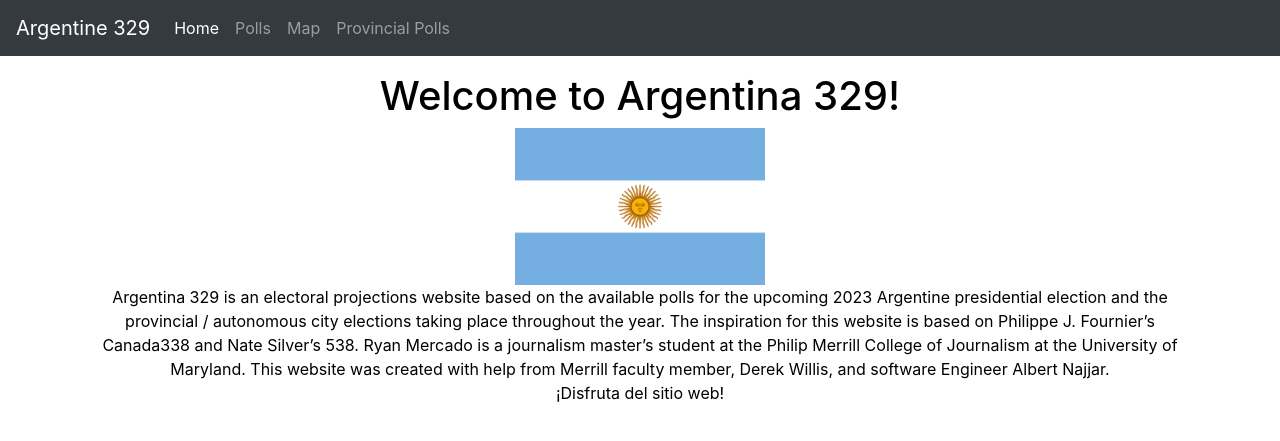
After one commit to NewsAppsUMD/final-project-Rmercad1, a Flask app: template scrapers/web_app/templates/provinces.html in a window 1280 px wide. The commit adds this page. Shown: the top 441 px of the page. Run offline with Flask 3, Linux system fonts and the light colour scheme; the template is opened without the code that fills it, so the values that code supplies are empty; some libraries are stand-ins or nearby versions.

Commit message:
provinces

```diff
--- /dev/null
+++ b/scrapers/web_app/templates/provinces.html
@@ -0,0 +1,58 @@
+<!DOCTYPE html>
+<html>
+  <head>
+    <title>Argentine 329</title>
+    <meta name="viewport" content="width=device-width, initial-scale=1">
+    <link rel="stylesheet" href="https://maxcdn.bootstrapcdn.com/bootstrap/4.5.2/css/bootstrap.min.css">
+    <script src="https://ajax.googleapis.com/ajax/libs/jquery/3.5.1/jquery.min.js"></script>
+    <script src="https://cdnjs.cloudflare.com/ajax/libs/popper.js/1.16.0/umd/popper.min.js"></script>
+    <script src="https://maxcdn.bootstrapcdn.com/bootstrap/4.5.2/js/bootstrap.min.js"></script>
+    <style>
+      body {
+        background-color: #ffffff;
+        color: rgb(0, 0, 0);
+      }
+
+      .card {
+        background-color: rgb(80, 78, 78);
+        color: white;
+
+  }
+  .dataframe
+{ }
+</style>
+    </style>
+  </head>
+  <body>
+    <nav class="navbar navbar-expand-lg navbar-dark bg-dark">
+      <a class="navbar-brand" href="#">Argentine 329</a>
+      <button class="navbar-toggler" type="button" data-toggle="collapse" data-target="#navbarNav" aria-controls="navbarNav" aria-expanded="false" aria-label="Toggle navigation">
+        <span class="navbar-toggler-icon"></span>
+      </button>
+      <div class="collapse navbar-collapse" id="navbarNav">
+        <ul class="navbar-nav">
+          <li class="nav-item active">
+            <a class="nav-link" href="#">Home <span class="sr-only">(current)</span></a>
+          </li>
+          <li class="nav-item">
+            <a class="nav-link" href="#">Polls</a>
+          </li>
+          <li class="nav-item">
+            <a class="nav-link" href="#">Map</a>
+          </li>
+          <li class="nav-item">
+            <a class="nav-link" href="#">Provincial Polls</a>
+          </li>
+        </ul>
+      </div>
+    </nav>
+    <div class="container mt-3">
+      <div class="row justify-content-center">
+        <div class="col-sm-12 text-center">
+          <h1>Welcome to Argentina 329!</h1>
+          <img src="{{ url_for('static', filename='images/Flag_of_Argentina.png') }}" alt="Argentina Flag" width="250" height="157">
+          <p>Argentina 329 is an electoral projections website based on the available polls for the upcoming 2023 Argentine presidential election and the provincial / autonomous city elections taking place throughout the year. The inspiration for this website is based on Philippe J. Fournier’s Canada338 and Nate Silver’s 538.
+            Ryan Mercado is a journalism master’s student at the Philip Merrill College of Journalism at the University of Maryland. This website was created with help from Merrill faculty member, Derek Willis, and software Engineer Albert Najjar.
+            <br>
+            ¡Disfruta del sitio web!
+          </p>
```
Also changed, not shown: scrapers/web_app/templates/home.html (+5 -5 lines).
